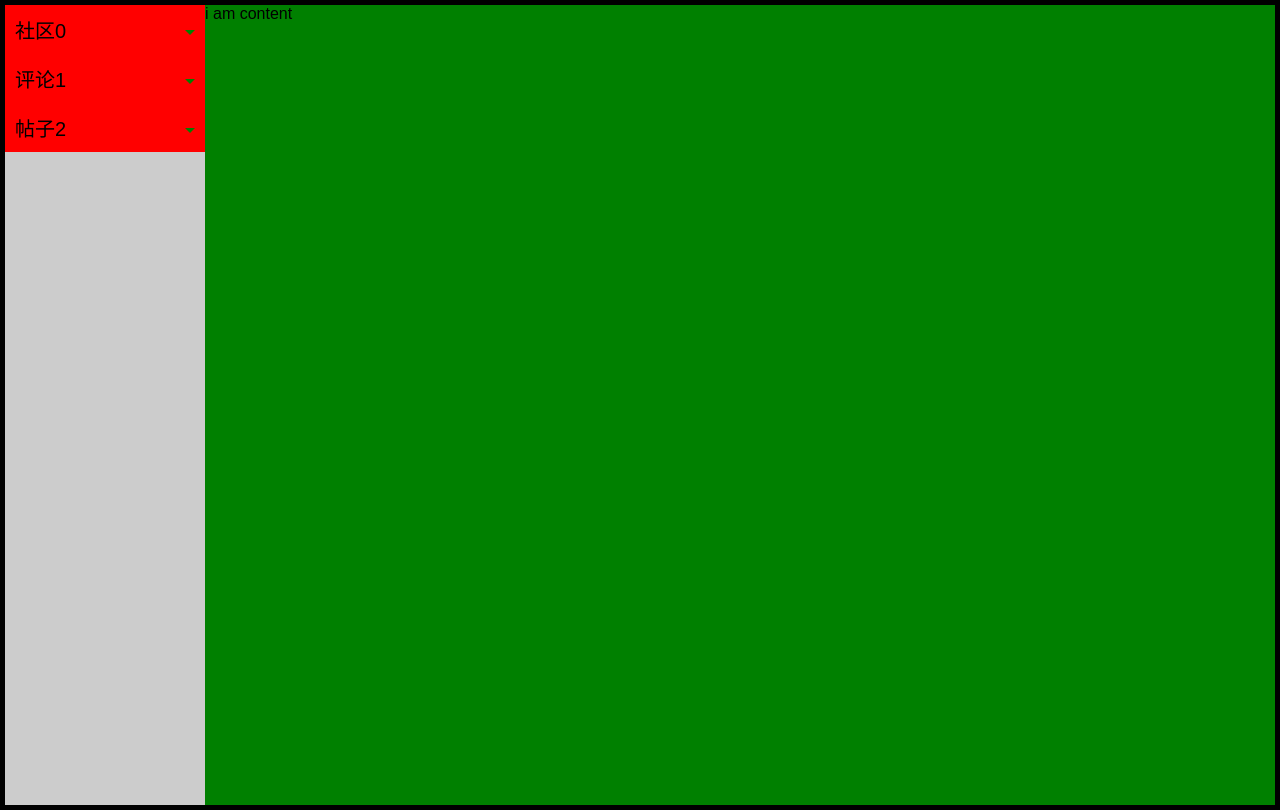
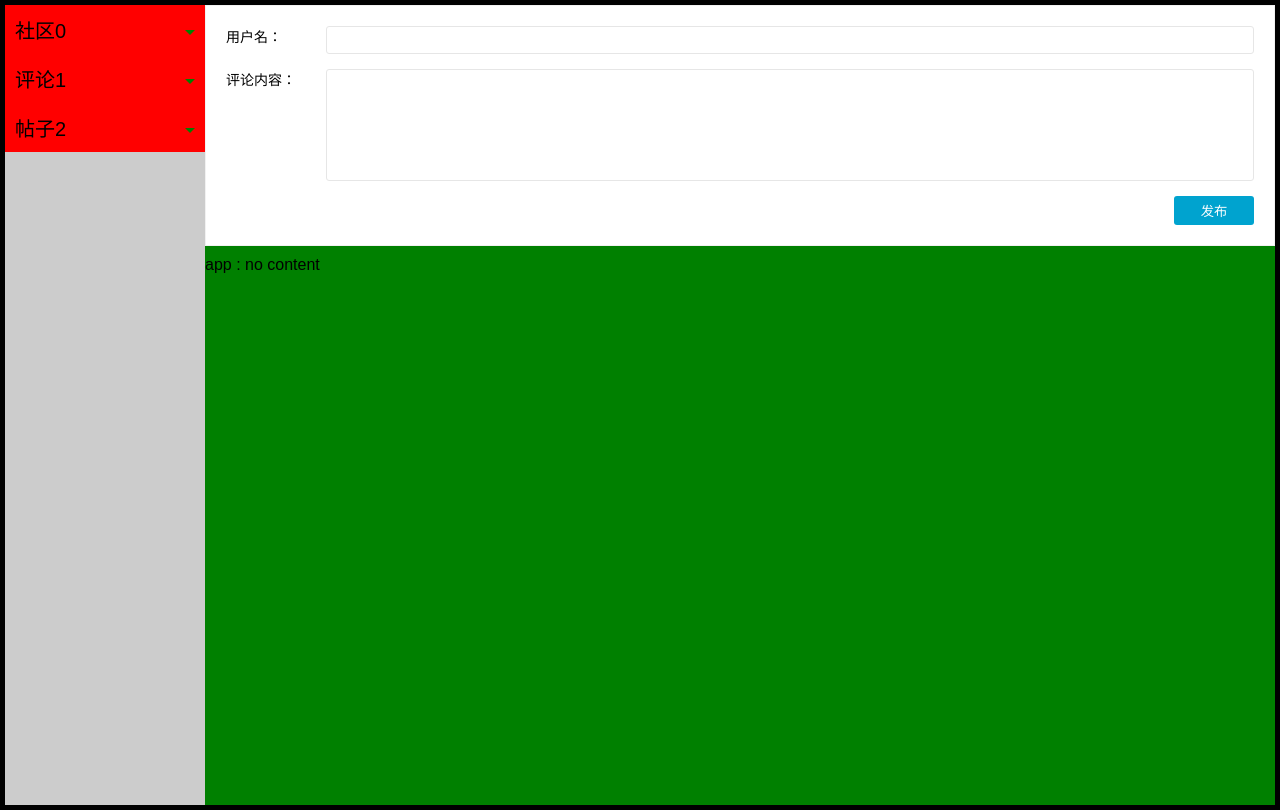
Before and after one commit to MJingv/ReactTest, a React app: page / in a window 1280 px wide. Built offline with nearby package versions, Linux system fonts and the light colour scheme.

Commit message:
finish the comment function

```diff
--- a/src/App.js
+++ b/src/App.js
@@ -62,8 +62,7 @@ export default class App extends React.Component {
           <Nav></Nav>
         </div>
         <div className = "content">
-          i am content
-            {/* <CommentApp ></CommentApp> */}
+             <CommentApp ></CommentApp>
         </div>
 
 
--- a/src/comment/CommentApp.js
+++ b/src/comment/CommentApp.js
@@ -3,11 +3,26 @@ import CommentInput from './CommentInput';
 import CommentList from './CommentList';
 
 export default class CommentApp extends React.Component {
+state = {
+  myUser:'app',
+myContent:'no content'
+}
+
+  inputChange = (n) =>{
+    console.log(n);
+  this.setState({
+    myUser:n.myUser,
+    myContent:n.myContent
+  })
+
+  }
+
   render() {
+
     return (
       <div className = "CommentApp-wrap">
-        <CommentInput></CommentInput>
-        <CommentList></CommentList>
+        <CommentInput inputChange = {this.inputChange}></CommentInput>
+      <CommentList userVal = {this.state.myUser} contentVal = {this.state.myContent}></CommentList>
       </div>
     )
 
--- a/src/comment/CommentInput.js
+++ b/src/comment/CommentInput.js
@@ -1,7 +1,33 @@
 import React, { Component } from 'react';
-import './style.styl'
+import './style.css'
 
 export default class CommentInput extends React.Component {
+  state = {
+    user:'jehol',
+    content:'no content'
+  }
+
+  handleUser = (e) => (
+
+    this.setState({
+      user:e.target.value
+    })
+  )
+
+  handleContent = (e) => (
+
+    this.setState({
+      content:e.target.value
+    })
+  )
+handleClick = () =>{
+  this.props.inputChange({
+    myUser:this.state.user,
+    myContent:this.state.content
+  })
+}
+
+
   render() {
     return(
 
@@ -9,17 +35,17 @@ export default class CommentInput extends React.Component {
         <div className='comment-field'>
           <span className='comment-field-name'>用户名：</span>
           <div className='comment-field-input'>
-            <input />
+            <input onChange = {this.handleUser}/>
           </div>
         </div>
         <div className='comment-field'>
           <span className='comment-field-name'>评论内容：</span>
           <div className='comment-field-input'>
-            <textarea />
+            <textarea  onChange = {this.handleContent} />
           </div>
         </div>
         <div className='comment-field-button'>
-          <button>
+          <button onClick = {this.handleClick}>
             发布
           </button>
         </div>
--- a/src/comment/CommentList.js
+++ b/src/comment/CommentList.js
@@ -2,10 +2,14 @@ import React, { Component } from 'react';
 
 
 export default class CommentList extends React.Component {
+  constructor(props){
+    super(props)
+
+  }
   render() {
     return(
       <div>
-        CommentList
+        {this.props.userVal} : {this.props.contentVal}
       </div>
     )
 
```
Also changed, not shown: src/comment/style.css (added), src/comment/style.styl (deleted).
